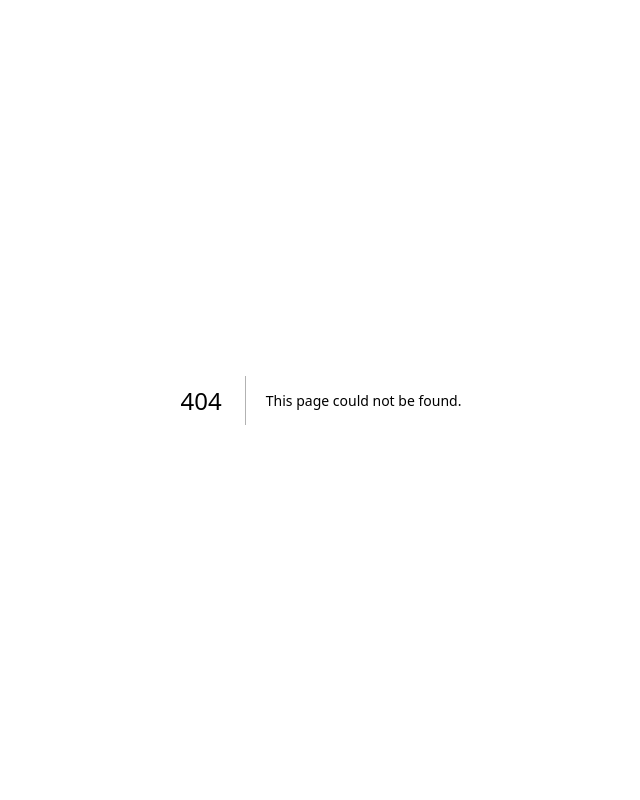
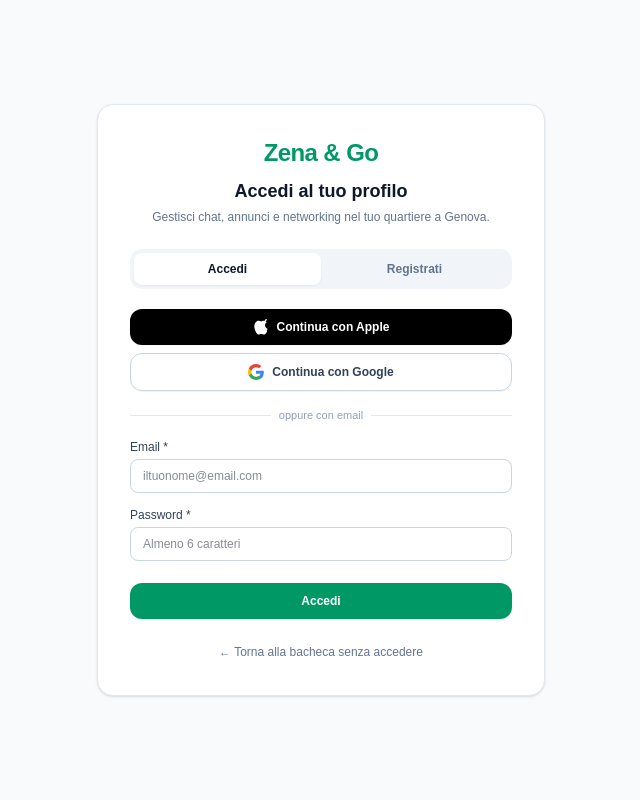
Before and after one commit to zottoljno/zena---go, a Next.js app: page /login in a window 1280 px wide. Before the commit this address had no page. Shown: the top 800 px of the page, without its empty margins (319-959 px from the left). Built offline with nearby package versions, Linux system fonts and the light colour scheme.

Commit message:
Implement login and registration page

```diff
--- /dev/null
+++ b/app/login/page.tsx
@@ -0,0 +1,240 @@
+'use client';
+
+import { useState } from 'react';
+import Link from 'next/link';
+import { useRouter } from 'next/navigation';
+import { supabase } from '@/lib/supabase';
+
+export default function LoginPage() {
+  const router = useRouter();
+  const [modalita, setModalita] = useState<'login' | 'registrazione'>('login');
+  const [email, setEmail] = useState('');
+  const [password, setPassword] = useState('');
+  const [nickname, setNickname] = useState('');
+  const [caricamento, setCaricamento] = useState(false);
+  const [errore, setErrore] = useState('');
+
+  const handleSubmit = async (e: React.FormEvent) => {
+    e.preventDefault();
+    setCaricamento(true);
+    setErrore('');
+
+    try {
+      if (modalita === 'registrazione') {
+        if (!nickname.trim()) {
+          throw new Error('Inserisci un nickname per la community.');
+        }
+
+        const { data, error } = await supabase.auth.signUp({
+          email,
+          password,
+          options: {
+            data: {
+              nickname: nickname.trim(),
+            },
+          },
+        });
+
+        if (error) throw error;
+        if (data.user) {
+          localStorage.setItem('zena_user_id', data.user.id);
+          localStorage.setItem('zena_nickname', nickname.trim());
+          router.push('/');
+        }
+      } else {
+        const { data, error } = await supabase.auth.signInWithPassword({
+          email,
+          password,
+        });
+
+        if (error) throw error;
+        if (data.user) {
+          const nick = data.user.user_metadata?.nickname || email.split('@')[0];
+          localStorage.setItem('zena_user_id', data.user.id);
+          localStorage.setItem('zena_nickname', nick);
+          router.push('/');
+        }
+      }
+    } catch (err: any) {
+      setErrore(err.message || 'Si è verificato un errore.');
+    } finally {
+      setCaricamento(false);
+    }
+  };
+
+  const accediConSocial = async (provider: 'google' | 'apple') => {
+    try {
+      const { error } = await supabase.auth.signInWithOAuth({
+        provider,
+        options: {
+          redirectTo: `${window.location.origin}/`,
+        },
+      });
+      if (error) throw error;
+    } catch (err: any) {
+      setErrore(err.message || `Errore durante l'accesso con ${provider}.`);
+    }
+  };
+
+  const inputStyle = { color: '#0f172a', backgroundColor: '#ffffff' };
+
+  return (
+    <div className="min-h-screen bg-slate-50 flex flex-col justify-center py-10 px-4 sm:px-6">
+      <div className="max-w-md w-full mx-auto bg-white rounded-2xl shadow-sm border border-slate-200 p-6 sm:p-8">
+        <div className="text-center mb-6">
+          <Link href="/" className="inline-block text-2xl font-black text-emerald-600 tracking-tight mb-2">
+            Zena &amp; Go
+          </Link>
+          <h2 className="text-lg font-bold text-slate-900">
+            {modalita === 'login' ? 'Accedi al tuo profilo' : 'Crea il tuo profilo Zena & Go'}
+          </h2>
+          <p className="text-xs text-slate-500 mt-1">
+            Gestisci chat, annunci e networking nel tuo quartiere a Genova.
+          </p>
+        </div>
+
+        {/* Tab Switch Login / Registrati */}
+        <div className="flex bg-slate-100 p-1 rounded-xl mb-5">
+          <button
+            type="button"
+            onClick={() => { setModalita('login'); setErrore(''); }}
+            className={`flex-1 text-xs font-bold py-2 rounded-lg transition ${
+              modalita === 'login' ? 'bg-white text-slate-900 shadow-xs' : 'text-slate-500 hover:text-slate-900'
+            }`}
+          >
+            Accedi
+          </button>
+          <button
+            type="button"
+            onClick={() => { setModalita('registrazione'); setErrore(''); }}
+            className={`flex-1 text-xs font-bold py-2 rounded-lg transition ${
+              modalita === 'registrazione' ? 'bg-white text-slate-900 shadow-xs' : 'text-slate-500 hover:text-slate-900'
+            }`}
+          >
+            Registrati
+          </button>
+        </div>
+
+        {/* Tasti Social OAuth (Apple + Google) */}
+        <div className="space-y-2 mb-4">
+          <button
+            type="button"
+            onClick={() => accediConSocial('apple')}
+            className="w-full flex items-center justify-center gap-2 bg-black hover:bg-zinc-800 text-white font-semibold text-xs py-2.5 rounded-xl transition shadow-xs"
+          >
+            <svg className="w-4 h-4 fill-current" viewBox="0 0 170 170">
+              <path d="M150.37 130.25c-2.45 5.66-5.35 10.87-8.71 15.66-4.58 6.53-8.33 11.05-11.22 13.56-4.48 4.12-9.28 6.23-14.42 6.35-3.69 0-8.14-1.05-13.32-3.18-5.19-2.12-9.97-3.17-14.34-3.17-4.58 0-9.49 1.05-14.75 3.17-5.26 2.13-9.5 3.24-12.74 3.35-4.35.13-9.16-1.9-14.42-6.08-3.69-3.04-7.69-7.85-12-14.42-6.53-9.97-11.59-20.91-15.17-32.84-3.59-11.92-5.38-23.36-5.38-34.33 0-16.73 4.35-30.86 13.06-42.39 8.7-11.53 19.64-17.38 32.84-17.57 4.24 0 9.27 1.21 15.09 3.63 5.82 2.41 9.38 3.68 10.7 3.79 1.76-.23 5.48-1.52 11.16-3.87 5.68-2.35 10.6-3.4 14.75-3.17 14.88.88 26.69 6.27 35.43 16.16-13.04 7.9-19.44 18.66-19.19 32.28.25 10.77 4.41 19.89 12.48 27.35 4.35 4.02 9.27 7.02 14.75 9-2.46 7.4-5.59 15.12-9.4 23.16zM119.22 31.02c0-7.39 2.65-14.35 7.95-20.89 5.3-6.53 11.83-10.13 19.61-10.8 1.06 7.4-1.35 14.37-7.23 20.91-5.88 6.54-12.67 10.13-20.33 10.78z"/>
+            </svg>
+            Continua con Apple
+          </button>
+
+          <button
+            type="button"
+            onClick={() => accediConSocial('google')}
+            className="w-full flex items-center justify-center gap-2 border border-slate-300 hover:bg-slate-50 text-slate-700 font-semibold text-xs py-2.5 rounded-xl transition shadow-2xs"
+          >
+            <svg className="w-4 h-4" viewBox="0 0 24 24">
+              <path
+                fill="#4285F4"
+                d="M23.745 12.27c0-.7-.06-1.4-.19-2.07H12v4.51h6.6c-.29 1.52-1.14 2.8-2.4 3.65v3.03h3.88c2.27-2.09 3.66-5.17 3.66-9.12z"
+              />
+              <path
+                fill="#34A853"
+                d="M12 24c3.24 0 5.95-1.08 7.93-2.91l-3.88-3.03c-1.08.72-2.45 1.16-4.05 1.16-3.12 0-5.77-2.1-6.72-4.93H1.26v3.13C3.26 21.36 7.33 24 12 24z"
+              />
+              <path
+                fill="#FBBC05"
+                d="M5.28 14.29c-.25-.72-.38-1.49-.38-2.29s.13-1.57.38-2.29V6.58H1.26C.46 8.19 0 9.99 0 12s.46 3.81 1.26 5.42l4.02-3.13z"
+              />
+              <path
+                fill="#EA4335"
+                d="M12 4.75c1.77 0 3.35.61 4.6 1.8l3.42-3.42C17.95 1.19 15.24 0 12 0 7.33 0 3.26 2.64 1.26 6.58l4.02 3.13c.95-2.83 3.6-4.96 6.72-4.96z"
+              />
+            </svg>
+            Continua con Google
+          </button>
+        </div>
+
+        <div className="flex items-center gap-2 my-4">
+          <div className="flex-1 h-px bg-slate-200"></div>
+          <span className="text-[11px] text-slate-400">oppure con email</span>
+          <div className="flex-1 h-px bg-slate-200"></div>
+        </div>
+
+        {errore && (
+          <div className="mb-4 p-3 bg-red-50 text-red-700 text-xs rounded-xl border border-red-200">
+            {errore}
+          </div>
+        )}
+
+        <form onSubmit={handleSubmit} className="space-y-3.5">
+          {modalita === 'registrazione' && (
+            <div>
+              <label className="block text-xs font-medium text-slate-700 mb-1">
+                Nickname nella community *
+              </label>
+              <input
+                type="text"
+                required
+                style={inputStyle}
+                value={nickname}
+                onChange={(e) => setNickname(e.target.value)}
+                placeholder="es. ZenaCollector, Marco_Albaro..."
+                className="w-full px-3 py-2 text-xs border border-slate-300 rounded-lg focus:outline-none focus:ring-2 focus:ring-emerald-500"
+              />
+            </div>
+          )}
+
+          <div>
+            <label className="block text-xs font-medium text-slate-700 mb-1">
+              Email *
+            </label>
+            <input
+              type="email"
+              required
+              style={inputStyle}
+              value={email}
+              onChange={(e) => setEmail(e.target.value)}
+              placeholder="iltuonome@email.com"
+              className="w-full px-3 py-2 text-xs border border-slate-300 rounded-lg focus:outline-none focus:ring-2 focus:ring-emerald-500"
+            />
+          </div>
+
+          <div>
+            <label className="block text-xs font-medium text-slate-700 mb-1">
+              Password *
+            </label>
+            <input
+              type="password"
+              required
+              minLength={6}
+              style={inputStyle}
+              value={password}
+              onChange={(e) => setPassword(e.target.value)}
+              placeholder="Almeno 6 caratteri"
+              className="w-full px-3 py-2 text-xs border border-slate-300 rounded-lg focus:outline-none focus:ring-2 focus:ring-emerald-500"
+            />
+          </div>
+
+          <button
+            type="submit"
+            disabled={caricamento}
+            className="w-full bg-emerald-600 hover:bg-emerald-700 text-white font-bold py-2.5 rounded-xl text-xs transition shadow-xs disabled:opacity-50 mt-2"
+          >
+            {caricamento
+              ? 'Caricamento in corso...'
+              : modalita === 'login'
+              ? 'Accedi'
+              : 'Registrati gratis'}
+          </button>
+        </form>
+
+        <div className="mt-5 text-center">
+          <Link href="/" className="text-xs text-slate-500 hover:text-slate-800">
+            ← Torna alla bacheca senza accedere
+          </Link>
+        </div>
+      </div>
+    </div>
+  );
+}
```
